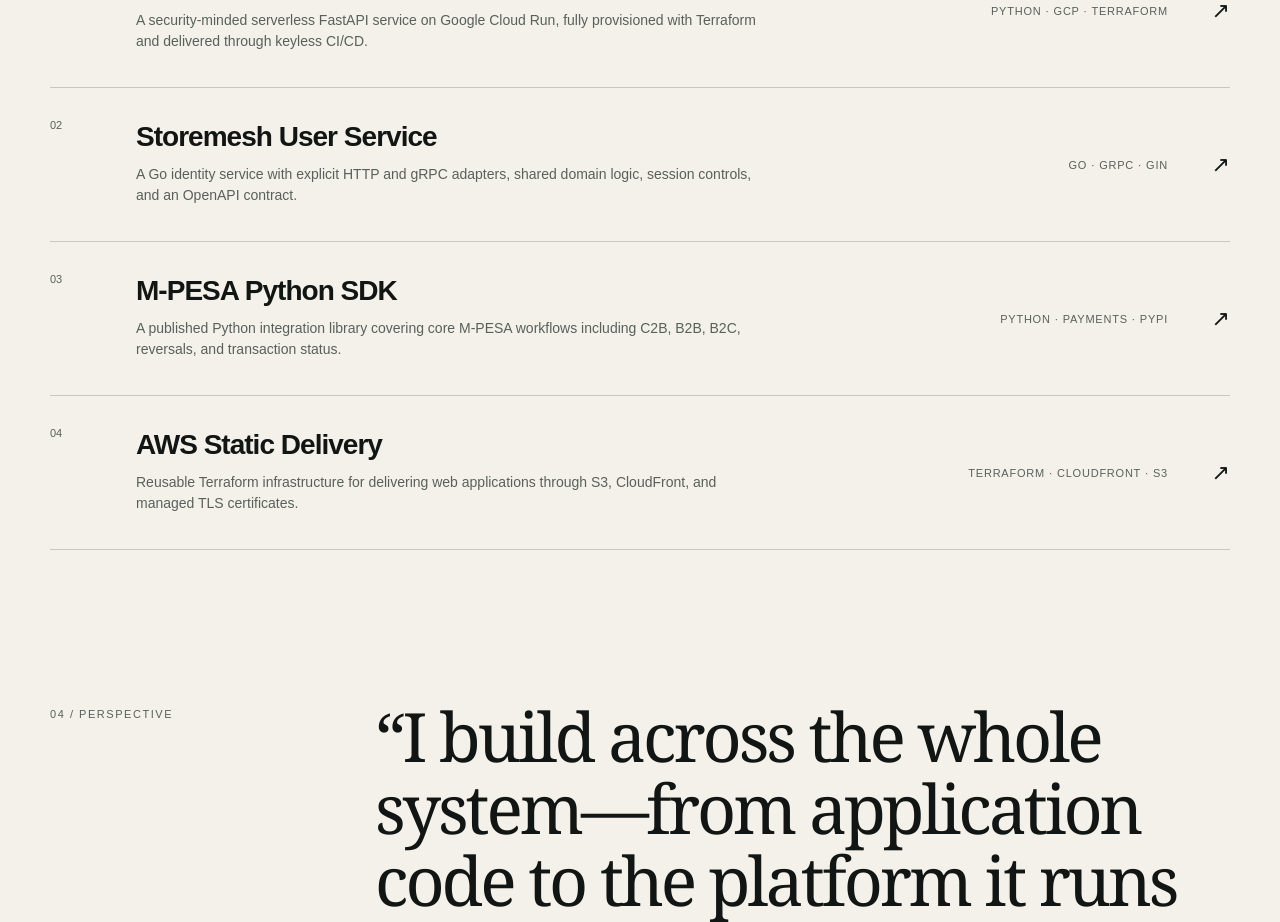
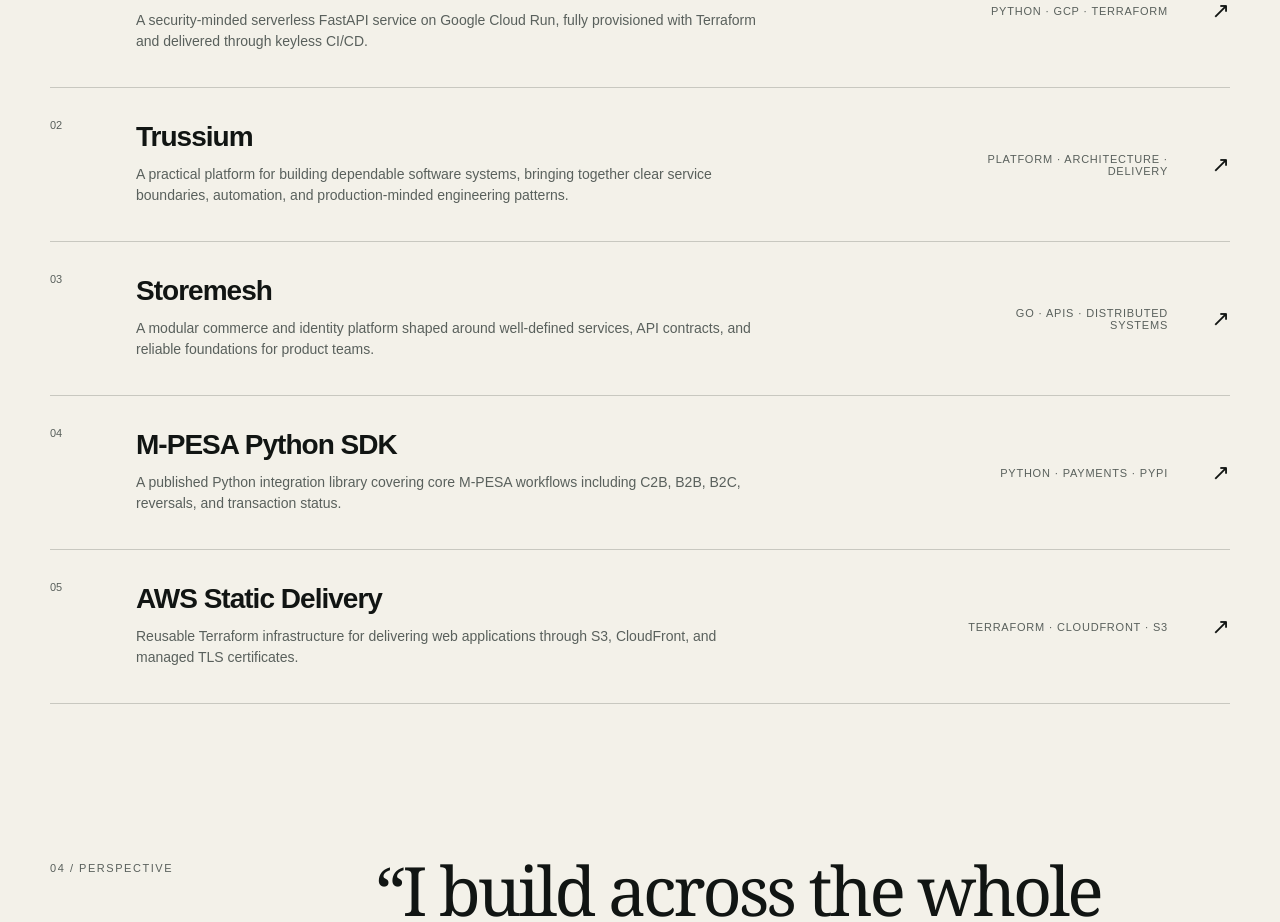
Before and after one commit to sartim/sartim.github.io, a Next.js app: page / in a window 1280 px wide. Shown: the part 3666-4588 px from the top of the page. Built offline with nearby package versions, Linux system fonts and the light colour scheme.

Commit message:
Replace Storemesh User Service with Trussium

```diff
--- a/app/page.tsx
+++ b/app/page.tsx
@@ -33,10 +33,16 @@
     url: "https://github.com/sartim/insight-agent",
   },
   {
-    name: "Storemesh User Service",
-    description: "A Go identity service with explicit HTTP and gRPC adapters, shared domain logic, session controls, and an OpenAPI contract.",
-    stack: "Go · gRPC · Gin",
-    url: "https://github.com/sartim/storemesh-user-service",
+    name: "Trussium",
+    description: "A practical platform for building dependable software systems, bringing together clear service boundaries, automation, and production-minded engineering patterns.",
+    stack: "Platform · Architecture · Delivery",
+    url: "https://github.com/sartim/trussium",
+  },
+  {
+    name: "Storemesh",
+    description: "A modular commerce and identity platform shaped around well-defined services, API contracts, and reliable foundations for product teams.",
+    stack: "Go · APIs · Distributed systems",
+    url: "https://github.com/sartim/storemesh",
   },
   {
     name: "M-PESA Python SDK",
```
